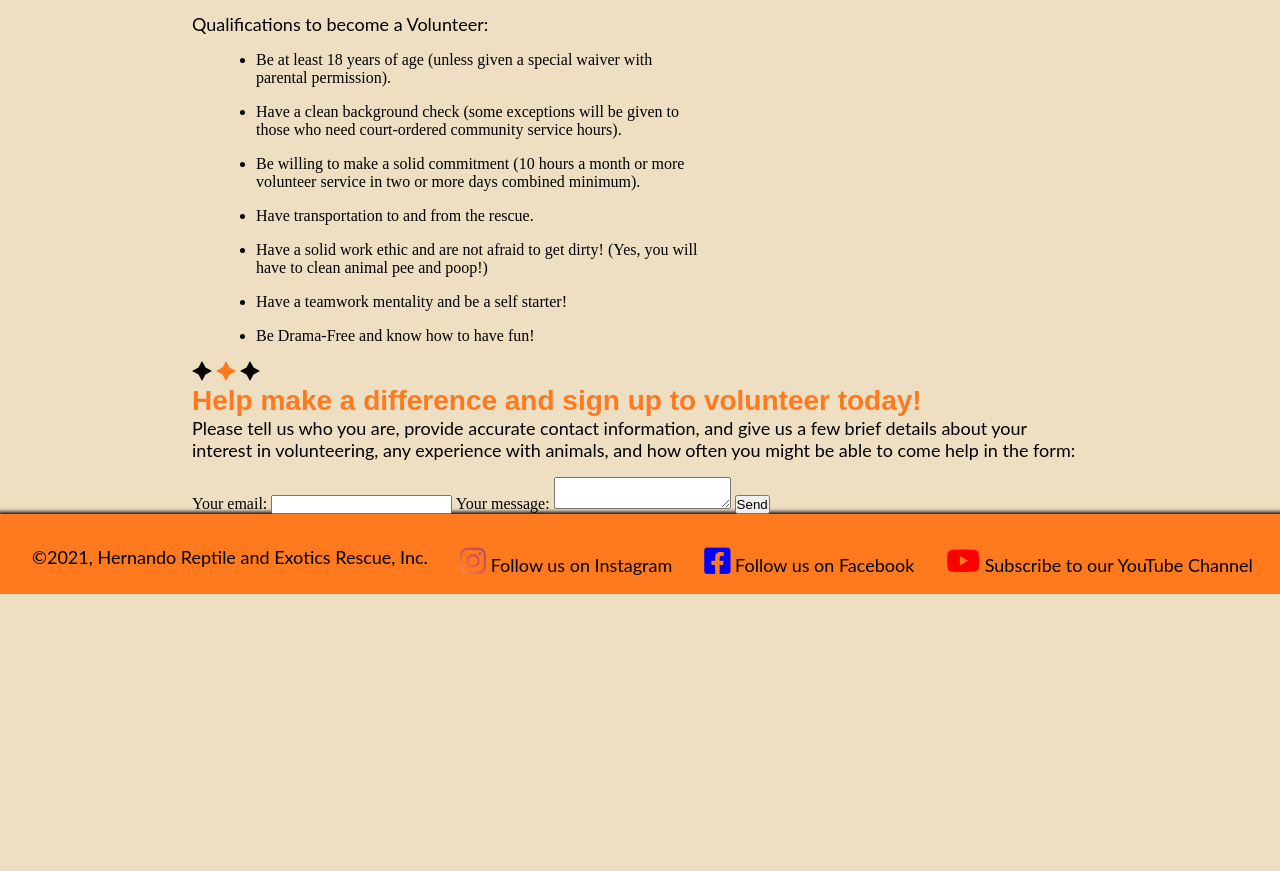
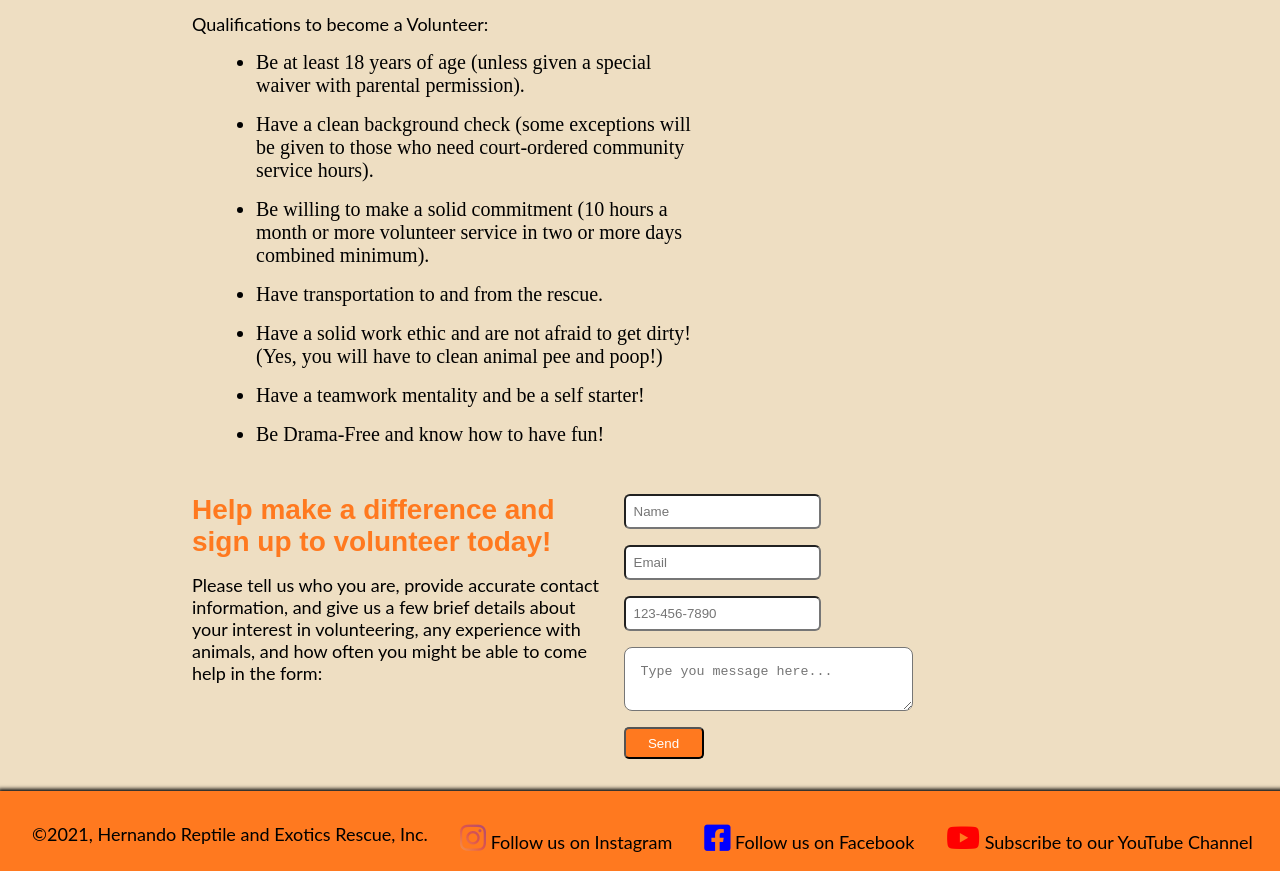
Before and after one commit to ajcuddeback/Hernando-Reptile, a plain HTML site: page sub-pages/volunteer.html in a window 1280 px wide. Shown: the part 1006-1877 px from the top of the page. Before the commit the page ends 1600 px from the top, so only its background shows below. Drawn offline with Linux system fonts and the light colour scheme.

Commit message:
added styles to volunteer form

```diff
--- a/styles/style.css
+++ b/styles/style.css
@@ -554,55 +554,59 @@ main {
   border: 1px solid black;
   height: 20vh;
 }
-.adopt-form {
+.adopt-form,
+.volunteer-signup {
   display: flex;
   margin: 2rem 0rem;
   padding-top: 1rem;
 }
-.left-adopt-content {
+.left-adopt-content,
+.signup-info {
   width: 50%;
 }
-.left-adopt-content p {
+.left-adopt-content p,
+.signup-info p {
   margin: 1rem 0rem;
 }
-.right-adopt-content form .form-elements {
+.right-adopt-content form .form-elements,
+.volunteer-form form .form-elements {
   display: flex;
   justify-content: space-between;
   flex-wrap: wrap;
 }
-.right-adopt-content .input-wrapper {
+.right-adopt-content .input-wrapper,
+.volunteer-form .input-wrapper {
   display: flex;
   flex-direction: column;
 }
-.right-adopt-content input {
+.right-adopt-content input,
+.volunteer-form input {
   margin-bottom: 1rem;
+  margin-left: 1rem;
   padding: 0.5rem;
   border-radius: 6px;
 }
-.right-adopt-content textarea {
+.right-adopt-content textarea,
+.volunteer-form textarea {
   padding: 1rem;
   border-radius: 8px;
   margin-left: 1rem;
 }
-.right-adopt-content button {
+.right-adopt-content button,
+.volunteer-form button {
   width: 5rem;
   height: 2rem;
   cursor: pointer;
   margin-top: 1rem;
+  margin-left: 1rem;
 }
 
 /* End of individual adoptable style */
 
 /* Begin volunteer page */
 
-.top-content {
-  display: flex;
-}
 .volunteer-content p {
   margin-bottom: 1rem;
-}
-.volunteer-left-content {
-  width: 50%;
 }
 .volunteer-carousel {
   width: 500px;
@@ -618,7 +622,9 @@ main {
 }
 .volunteer-content ul li {
   margin-bottom: 1rem;
+  font-size: 20px;
 }
+
 /* Begin footer styles */
 footer {
   min-width: 100%;
--- a/sub-pages/volunteer.html
+++ b/sub-pages/volunteer.html
@@ -140,34 +140,7 @@
                 <li>Be Drama-Free and know how to have fun!</li>
             </ul>
 
-            <!-- Diamond SVG -->
-            <svg preserveAspectRatio="xMidYMid meet" width="20" height="20" data-bbox="0 0 323.295 323.296"
-                xmlns="http://www.w3.org/2000/svg" viewBox="0 0 323.295 323.296" role="img">
-                <g>
-                    <path
-                        d="M161.647 0l57.151 104.497 104.497 57.15-104.497 57.152-57.151 104.497-57.15-104.497L0 161.647l104.497-57.15L161.647 0z"
-                        fill="black">
-                    </path>
-                </g>
-            </svg>
-            <svg preserveAspectRatio="xMidYMid meet" width="20" height="20" data-bbox="0 0 323.295 323.296"
-                xmlns="http://www.w3.org/2000/svg" viewBox="0 0 323.295 323.296" role="img">
-                <g>
-                    <path
-                        d="M161.647 0l57.151 104.497 104.497 57.15-104.497 57.152-57.151 104.497-57.15-104.497L0 161.647l104.497-57.15L161.647 0z"
-                        fill="#ff791f">
-                    </path>
-                </g>
-            </svg>
-            <svg preserveAspectRatio="xMidYMid meet" width="20" height="20" data-bbox="0 0 323.295 323.296"
-                xmlns="http://www.w3.org/2000/svg" viewBox="0 0 323.295 323.296" role="img">
-                <g>
-                    <path
-                        d="M161.647 0l57.151 104.497 104.497 57.15-104.497 57.152-57.151 104.497-57.15-104.497L0 161.647l104.497-57.15L161.647 0z"
-                        fill="black">
-                    </path>
-                </g>
-            </svg>
+
 
             <!-- Signup section -->
             <section class="volunteer-signup">
@@ -184,18 +157,18 @@
                 </div>
                 <div class="volunteer-form">
                     <form action="https://formspree.io/f/mleooonb" method="POST">
-                        <label>
-                            Your email:
-                            <input type="text" name="_replyto">
-                        </label>
-                        <label>
-                            Your message:
-                            <textarea name="message"></textarea>
-                        </label>
+                        <div class="form-elements">
+                            <div class="input-wrapper">
+                                <input type="text" name="Name" placeholder="Name" required>
+                                <input type="text" name="_replyto" placeholder="Email" required>
+                                <input type="tel" name="phone" id="phone" pattern="[0-9]{3}-[0-9]{3}-[0-9]{4}"
+                                    placeholder="123-456-7890" required>
+                            </div>
+                            <textarea name="message" rows="2" cols="30" placeholder="Type you message here..."
+                                required></textarea>
+                        </div>
 
-                        <!-- your other form fields go here -->
-
-                        <button type="submit">Send</button>
+                        <button type="submit" class="button">Send</button>
                     </form>
                 </div>
             </section>
```
